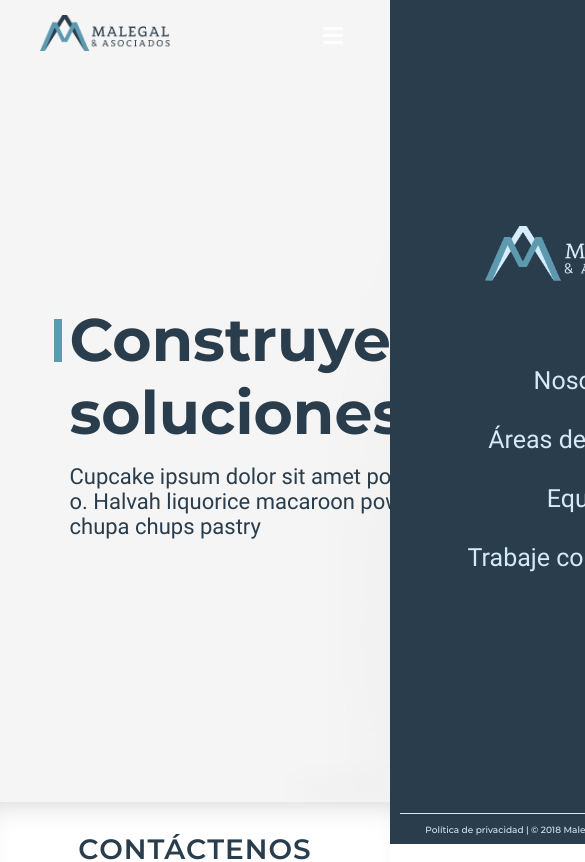
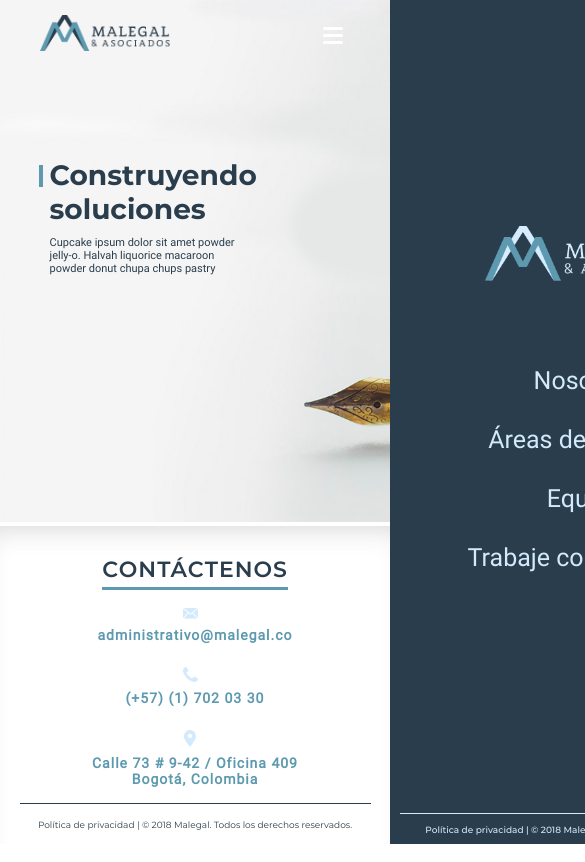
Before and after one commit to fcor/malegal, a React (Create React App) app: page / in a window 390 px wide. Shown: the top 862 px of the page, 585 px wide, since content can reach past the window. Built offline with nearby package versions, Linux system fonts and the light colour scheme.

Commit message:
Home movil ok

```diff
--- a/src/App.css
+++ b/src/App.css
@@ -32,8 +32,8 @@
 
 body{
   margin: 0;
-  /* width: 100vw; */
-  /* overflow: hidden; */
+  width: 100vw;
+  overflow-x: hidden;
 }
 
 body.no-scroll{
@@ -383,10 +383,11 @@ body.no-scroll{
     flex-direction: column;
     height: 100vh;
     width: 100vw;
-    position: absolute;
+    position: fixed;
     /* z-index: 1; */
     top: 0;
     right: -100%;
+    overflow-x: hidden;
     background-color: #2A3D4C;
     transition: 0.5s;
     z-index: 1;
@@ -425,6 +426,65 @@ body.no-scroll{
     padding: 10px 20px;
     height: 50px;
   }
+  .top-section.img{
+    background-image: url('./assets/img/8.jpg');
+    /* height: 95vh; */
+  }
+}
+
+@media screen and (max-width: 820px) {
+  .top-section.img{
+    /* background-image: url('./assets/img/8.jpg'); */
+    height: 68vh;
+  }
+  .top-section-text{
+    height: calc(68vh - 280px);
+  }
+  .box{
+    width: 8px;
+    height: 43px;
+    top: 16px;
+    left: -16px;
+  }
+  .top-section-text h1{
+    font-size: 60px;
+    margin: 0 0 15px 0;
+    width: 500px;
+  }
+  .top-section-text p{
+    font-weight: 400;
+    font-size: 22px;
+    width: 430px;
+  }
+}
+@media screen and (max-width: 767px) {
+  .top-section.img{
+    /* background-image: url('./assets/img/8.jpg'); */
+    height: calc(100vh - 322.467px);
+  }
+  .top-section-text{
+    /* height: calc(58vh - 250px); */
+    /* display: none; */
+  }
+}
+
+@media screen and (max-width: 700px) {
+  .box{
+    width: 6px;
+    height: 37px;
+    top: 11px;
+    left: -14px;
+  }
+  .top-section-text h1{
+    font-size: 50px;
+    margin: 0 0 15px 0;
+    width: 300px;
+  }
+  .top-section-text p{
+    font-weight: 400;
+    font-size: 18px;
+    width: 250px;
+  }
 }
 
 @media screen and (max-width: 550px){
@@ -437,6 +497,24 @@ body.no-scroll{
   .menu-side a{
     font-size: 25px;
     margin: 15px 0;
+  }
+  .top-section-text{
+    padding-left: 30px;
+  }
+  .box{
+    width: 4px;
+    height: 22px;
+    top: 7px;
+    left: -11px;
+  }
+  .top-section-text h1{
+    font-size: 28px;
+    margin: 0 0 10px 0;
+    width: 280px;
+  }
+  .top-section-text p{
+    font-size: 11px;
+    width: 200px;
   }
 }
 
@@ -1257,3 +1335,15 @@ footer{
     align-items: center;
   }
 }
+
+@media screen and (max-width: 550px) {
+  .contact-box-title{
+    font-size: 22px;
+    letter-spacing: 1px;
+  }
+  .contact-detail-text{
+    font-size: 14px;
+    letter-spacing: 1px;
+    width: 240px;
+  }
+}
```
Also changed, not shown: src/assets/img/8.jpg (added).
